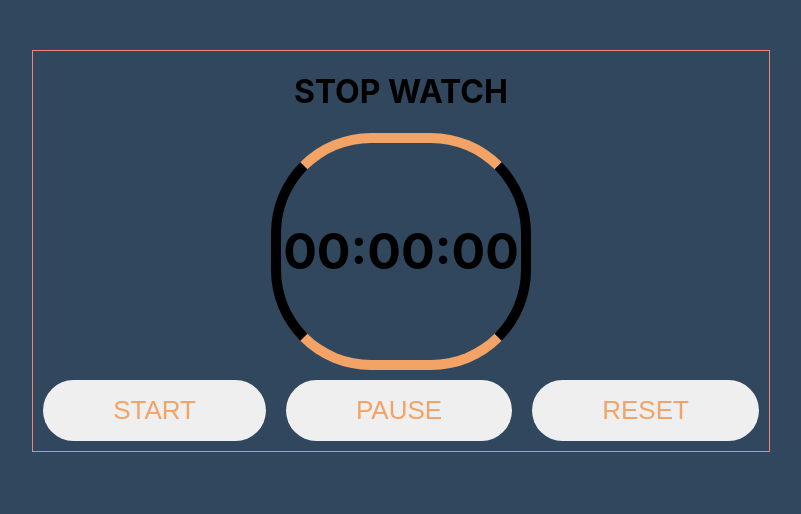
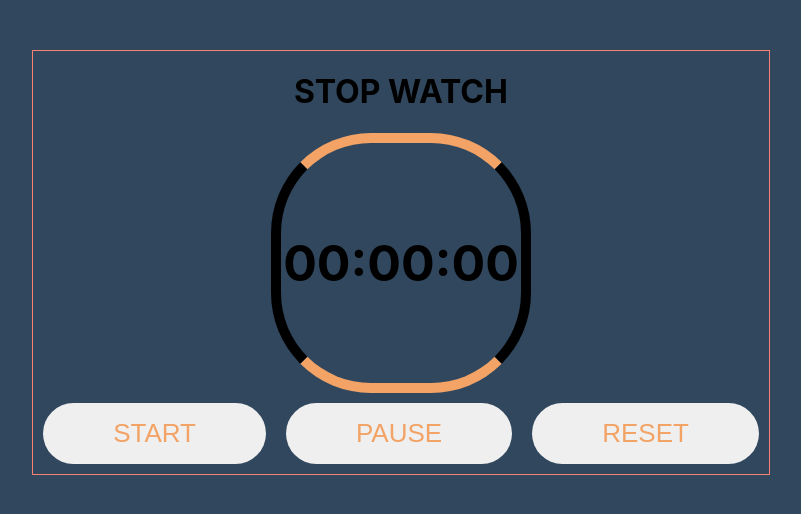
Before and after one commit to samadakram/Stop-watch-typescript, a React (Create React App) app: page / in a window 1280 px wide. Shown: the top 514 px of the page, without its empty margins (239-1040 px from the left). Built offline with nearby package versions, Linux system fonts and the light colour scheme.

Commit message:
Update Timer.css

```diff
--- a/src/components/Timer/Timer.css
+++ b/src/components/Timer/Timer.css
@@ -1,6 +1,6 @@
 .timer-container {
     /* width: 400px; */
-    height: 400px;
+    /* height: 400px; */
     border: 1px solid salmon;
     margin: 50px auto;
     text-align: center;
```
